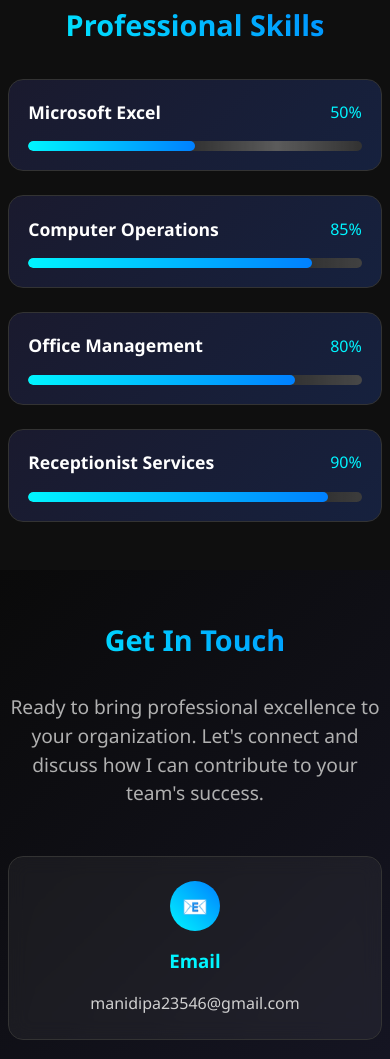
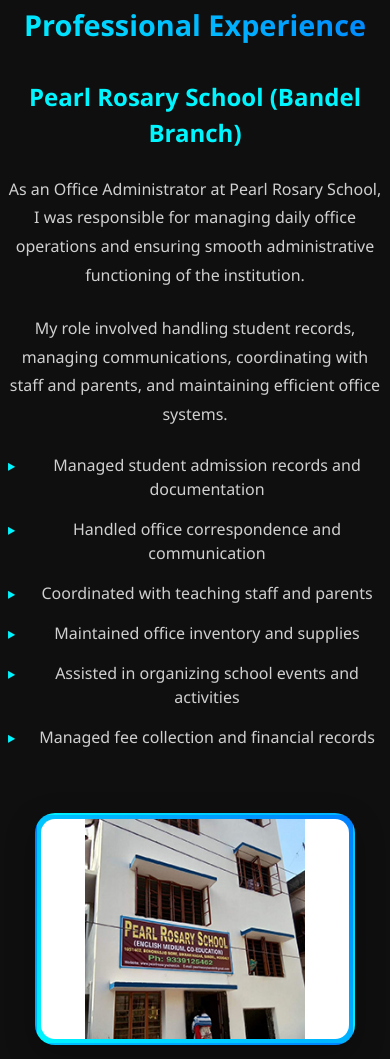
Before and after one commit to rajeshpauldev/Manidipa, a plain HTML site: page index.html in a window 390 px wide. Shown: the part 938-1997 px from the top of the page. Drawn offline with Linux system fonts and the light colour scheme.

Commit message:
Update index.html

```diff
--- a/index.html
+++ b/index.html
@@ -168,8 +168,8 @@
             box-shadow: 0 20px 50px rgba(0, 245, 255, 0.3);
         }
 
-        /* Skills Section */
-        .skills {
+        /* Experience Section */
+        .experience {
             padding: 6rem 2rem;
             background: #0f0f0f;
         }
@@ -187,6 +187,78 @@
             -webkit-background-clip: text;
             -webkit-text-fill-color: transparent;
             background-clip: text;
+        }
+
+        .experience-content {
+            display: grid;
+            grid-template-columns: 1fr 1fr;
+            gap: 4rem;
+            align-items: center;
+        }
+
+        .experience-text {
+            padding-right: 2rem;
+        }
+
+        .experience-text h3 {
+            font-size: 1.8rem;
+            margin-bottom: 1.5rem;
+            color: #00f5ff;
+        }
+
+        .experience-text p {
+            font-size: 1.1rem;
+            line-height: 1.8;
+            color: #d0d0d0;
+            margin-bottom: 1.5rem;
+        }
+
+        .experience-details {
+            list-style: none;
+            margin-top: 1.5rem;
+        }
+
+        .experience-details li {
+            margin-bottom: 1rem;
+            padding-left: 1.5rem;
+            position: relative;
+            color: #d0d0d0;
+        }
+
+        .experience-details li::before {
+            content: '▸';
+            position: absolute;
+            left: 0;
+            color: #00f5ff;
+        }
+
+        .experience-image {
+            display: flex;
+            justify-content: center;
+            align-items: center;
+        }
+
+        .school-photo {
+            width: 100%;
+            max-width: 500px;
+            border-radius: 20px;
+            object-fit: cover;
+            border: 2px solid transparent;
+            background: linear-gradient(45deg, #00f5ff, #0080ff);
+            padding: 4px;
+            transition: all 0.3s ease;
+            box-shadow: 0 10px 30px rgba(0, 0, 0, 0.3);
+        }
+
+        .school-photo:hover {
+            transform: translateY(-5px);
+            box-shadow: 0 20px 40px rgba(0, 245, 255, 0.2);
+        }
+
+        /* Skills Section */
+        .skills {
+            padding: 6rem 2rem;
+            background: #0f0f0f;
         }
 
         .skills-grid {
@@ -426,6 +498,10 @@
                 height: 300px;
             }
 
+            .experience-content {
+                gap: 3rem;
+            }
+
             .skills-grid {
                 gap: 1.5rem;
             }
@@ -464,6 +540,20 @@
                 margin-top: 2rem;
             }
 
+            .experience-content {
+                grid-template-columns: 1fr;
+                gap: 3rem;
+            }
+
+            .experience-text {
+                padding-right: 0;
+                text-align: center;
+            }
+
+            .school-photo {
+                max-width: 400px;
+            }
+
             .nav-links {
                 gap: 1rem;
                 font-size: 0.9rem;
@@ -477,7 +567,7 @@
                 font-size: 1.5rem;
             }
 
-            .skills, .contact {
+            .experience, .skills, .contact {
                 padding: 4rem 1rem;
             }
 
@@ -534,6 +624,18 @@
                 margin-top: 1.5rem;
             }
 
+            .experience-text h3 {
+                font-size: 1.5rem;
+            }
+
+            .experience-text p {
+                font-size: 1rem;
+            }
+
+            .school-photo {
+                max-width: 320px;
+            }
+
             .nav-links {
                 gap: 0.8rem;
                 font-size: 0.85rem;
@@ -543,7 +645,7 @@
                 font-size: 1.3rem;
             }
 
-            .skills, .contact {
+            .experience, .skills, .contact {
                 padding: 3rem 0.5rem;
             }
 
@@ -625,6 +727,10 @@
                 margin-top: 1rem;
             }
 
+            .school-photo {
+                max-width: 280px;
+            }
+
             .nav-container {
                 padding: 0 0.5rem;
             }
@@ -638,7 +744,7 @@
                 font-size: 0.8rem;
             }
 
-            .skills, .contact {
+            .experience, .skills, .contact {
                 padding: 2.5rem 0.3rem;
             }
 
@@ -757,6 +863,7 @@
             <button class="mobile-menu-toggle" id="mobileMenuToggle">☰</button>
             <ul class="nav-links" id="navLinks">
                 <li><a href="#home">Home</a></li>
+                <li><a href="#experience">Experience</a></li>
                 <li><a href="#skills">Skills</a></li>
                 <li><a href="#contact">Contact</a></li>
             </ul>
@@ -776,6 +883,31 @@
             </div>
             <div class="hero-image">
                 <img src="image.png" alt="Profile Picture" class="profile-pic" id="profilePic">
+            </div>
+        </div>
+    </section>
+
+    <!-- Experience Section -->
+    <section class="experience animate-on-scroll" id="experience">
+        <div class="container">
+            <h2 class="section-title">Professional Experience</h2>
+            <div class="experience-content">
+                <div class="experience-text">
+                    <h3>Pearl Rosary School (Bandel Branch)</h3>
+                    <p>As an Office Administrator at Pearl Rosary School, I was responsible for managing daily office operations and ensuring smooth administrative functioning of the institution.</p>
+                    <p>My role involved handling student records, managing communications, coordinating with staff and parents, and maintaining efficient office systems.</p>
+                    <ul class="experience-details">
+                        <li>Managed student admission records and documentation</li>
+                        <li>Handled office correspondence and communication</li>
+                        <li>Coordinated with teaching staff and parents</li>
+                        <li>Maintained office inventory and supplies</li>
+                        <li>Assisted in organizing school events and activities</li>
+                        <li>Managed fee collection and financial records</li>
+                    </ul>
+                </div>
+                <div class="experience-image">
+                    <img src="Experience_1.png" alt="Pearl Rosary School" class="school-photo">
+                </div>
             </div>
         </div>
     </section>
```
